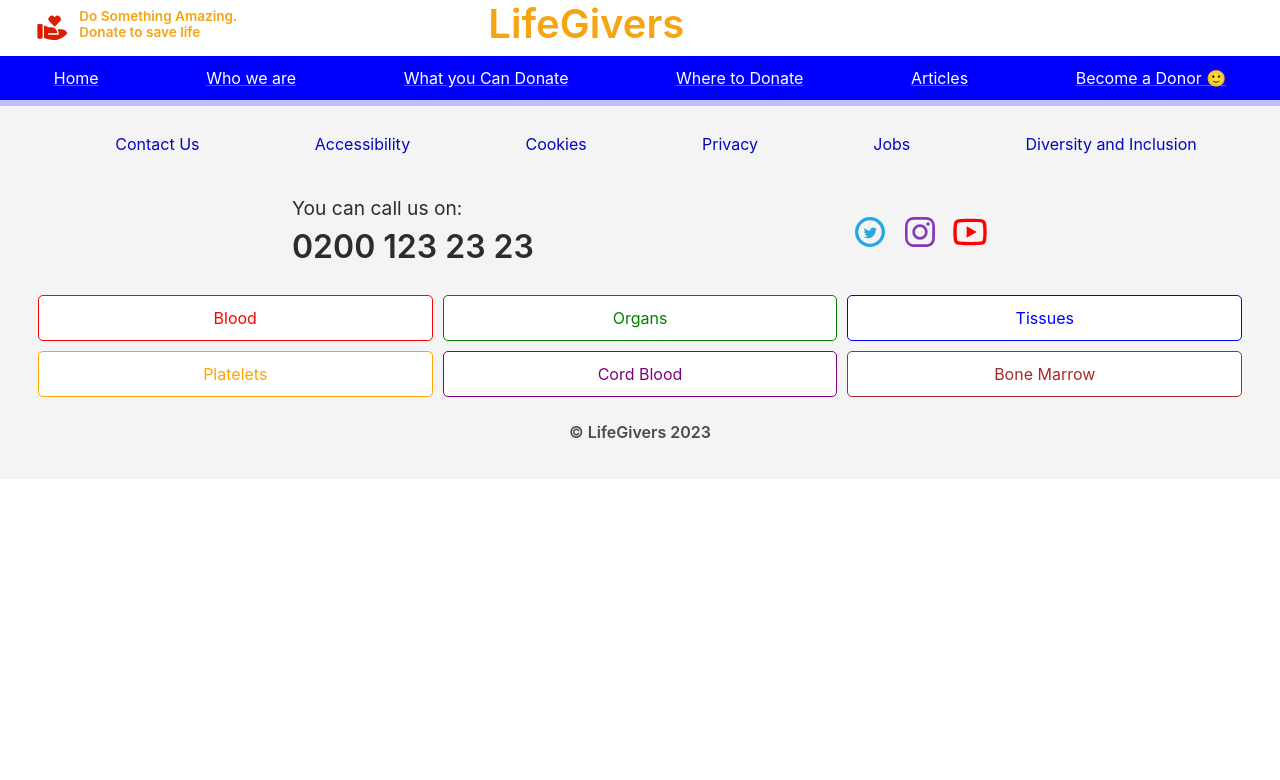
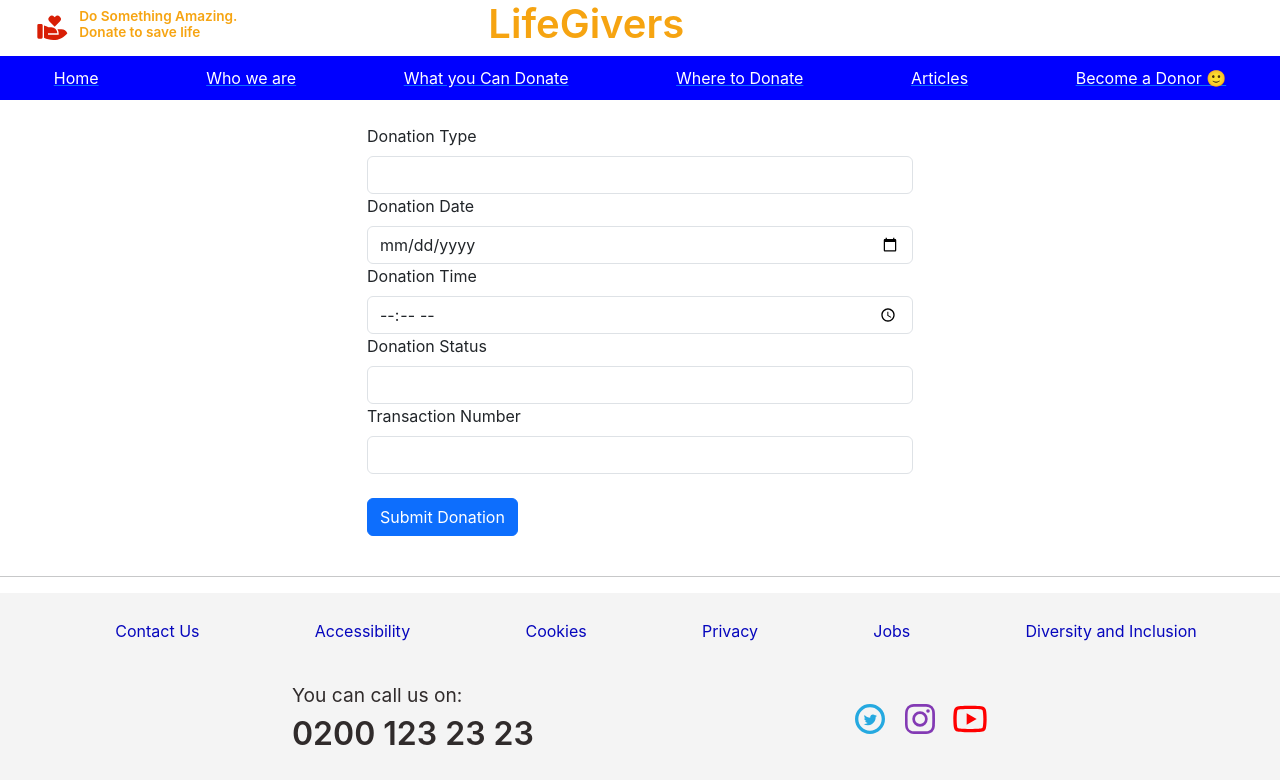
Before and after one commit to Orandifelix/lifegivers-client, a React (Create React App) app: page /DonationForm in a window 1280 px wide. Shown: the top 780 px of the page. Built offline with nearby package versions, Linux system fonts and the light colour scheme; some icons are missing.

Commit message:
donations form

```diff
--- a/src/App.js
+++ b/src/App.js
@@ -1,10 +1,11 @@
-import "./App.css";
+import React from "react";
 import SignUpLoginComponent from "./components/kevinauth/SignUpLogin";
-import Articles from "./components/leila /articles";
+import Articles from "./components/leiladonations/articles"; // Updated import path
 import Navbar from "./components/orandilanding/Navbar";
 import { BrowserRouter as Router, Routes, Route } from "react-router-dom";
 import Aboutus from "./components/orandilanding/landitems/Aboutus";
 import Footer from "./components/orandilanding/Footer";
+import DonationForm from "./components/leiladonations/DonationForm"; // Updated import without .js extension
 
 import DonationCenterList from "./components/kevinauth/DonationCenterList";
 import DonationCenterUpdate from "./components/kevinauth/DonationCenterUpdate";
@@ -20,19 +21,12 @@ function App() {
       <Routes>
         <Route path="/login" element={<SignUpLoginComponent />} />
         <Route path="/donation_centers" element={<DonationCenterList />} />
-        <Route  path="/" element={<Landing/>}/>
-        <Route
-          path="/donation_centers/update"
-          element={<DonationCenterUpdate />}
-        />
-        <Route
-          path="/donation_centers/create"
-          element={<DonationCenterCreate />}
-        />
+        <Route path="/DonationForm" element={<DonationForm />} /> {/* Updated route */}
+        <Route path="/" element={<Landing />} />
+        <Route path="/donation_centers/update" element={<DonationCenterUpdate />} />
+        <Route path="/donation_centers/create" element={<DonationCenterCreate />} />
         <Route path="/aboutus" element={<Aboutus />} />
-
-        <Route path="/articles" element={<Articles />} />
-
+        <Route path="/articles" element={<Articles />} /> {/* Updated route */}
         <Route path="/types" element={<Donationtypes />} />
       </Routes>
       <hr className="horizontal-line" />
--- a/src/components/kevinauth/SignUpLogin.js
+++ b/src/components/kevinauth/SignUpLogin.js
@@ -86,7 +86,7 @@ function SignUpLoginComponent() {
           } else {
             // Login successful
             console.log(data);
-            nav('/');
+            nav('/DonationForm');
           }
         })
         .catch((error) => {
--- /dev/null
+++ b/src/components/leiladonations/DonationForm.js
@@ -0,0 +1,145 @@
+import React, { Component } from "react";
+import { Form, Button, Container, Row, Col } from "react-bootstrap";
+
+class DonationForm extends Component {
+  constructor(props) {
+    super(props);
+
+    this.state = {
+      donationType: "",
+      donationDate: "",
+      donationTime: "",
+      donationStatus: "",
+      transactionNumber: "",
+      errors: [],
+    };
+  }
+
+  handleChange = (event) => {
+    const { name, value } = event.target;
+    this.setState({ [name]: value });
+  };
+
+  handleSubmit = async (event) => {
+    event.preventDefault();
+
+    // Handle donation submission
+    const donationData = {
+      donationType: this.state.donationType,
+      donationDate: this.state.donationDate,
+      donationTime: this.state.donationTime,
+      donationStatus: this.state.donationStatus,
+      transactionNumber: this.state.transactionNumber,
+    };
+
+    // Add your fetch request to submit the donation data to your backend here
+    // You should replace the URL and add appropriate headers and error handling
+    try {
+      const response = await fetch("YOUR_API_URL", {
+        method: "POST",
+        headers: {
+          "Content-Type": "application/json",
+        },
+        body: JSON.stringify(donationData),
+      });
+
+      if (response.ok) {
+        // Donation successfully submitted
+        console.log("Donation submitted successfully");
+      } else {
+        // Handle errors here
+        const errorData = await response.json();
+        this.setState({ errors: errorData.errors });
+        console.error("Donation submission failed");
+      }
+    } catch (error) {
+      console.error("Error:", error);
+    }
+  };
+
+  render() {
+    const { errors } = this.state;
+
+    return (
+      <Container>
+        <br />
+        <Row className="justify-content-center">
+          <Col md={6}>
+            {errors.length > 0 && (
+              <div className="alert alert-danger">
+                <ul>
+                  {errors.map((error, index) => (
+                    <li key={index}>{error}</li>
+                  ))}
+                </ul>
+              </div>
+            )}
+            <Form onSubmit={this.handleSubmit}>
+              <Form.Group controlId="donationType">
+                <Form.Label>Donation Type</Form.Label>
+                <Form.Control
+                  type="text"
+                  name="donationType"
+                  value={this.state.donationType}
+                  onChange={this.handleChange}
+                  required
+                />
+              </Form.Group>
+              <Form.Group controlId="donationDate">
+                <Form.Label>Donation Date</Form.Label>
+                <Form.Control
+                  type="date"
+                  name="donationDate"
+                  value={this.state.donationDate}
+                  onChange={this.handleChange}
+                  required
+                />
+              </Form.Group>
+              <Form.Group controlId="donationTime">
+                <Form.Label>Donation Time</Form.Label>
+                <Form.Control
+                  type="time"
+                  name="donationTime"
+                  value={this.state.donationTime}
+                  onChange={this.handleChange}
+                  required
+                />
+              </Form.Group>
+              <Form.Group controlId="donationStatus">
+                <Form.Label>Donation Status</Form.Label>
+                <Form.Control
+                  type="text"
+                  name="donationStatus"
+                  value={this.state.donationStatus}
+                  onChange={this.handleChange}
+                  required
+                />
+              </Form.Group>
+              <Form.Group controlId="transactionNumber">
+                <Form.Label>Transaction Number</Form.Label>
+                <Form.Control
+                  type="text"
+                  name="transactionNumber"
+                  value={this.state.transactionNumber}
+                  onChange={this.handleChange}
+                  required
+                />
+              </Form.Group>
+              <br />
+              <Row>
+                <Col className="text-left">
+                  <Button variant="primary" type="submit">
+                    Submit Donation
+                  </Button>
+                </Col>
+              </Row>
+              <br />
+            </Form>
+          </Col>
+        </Row>
+      </Container>
+    );
+  }
+}
+
+export default DonationForm;
```
Also changed, not shown: src/components/leiladonations/articles.js (added).
